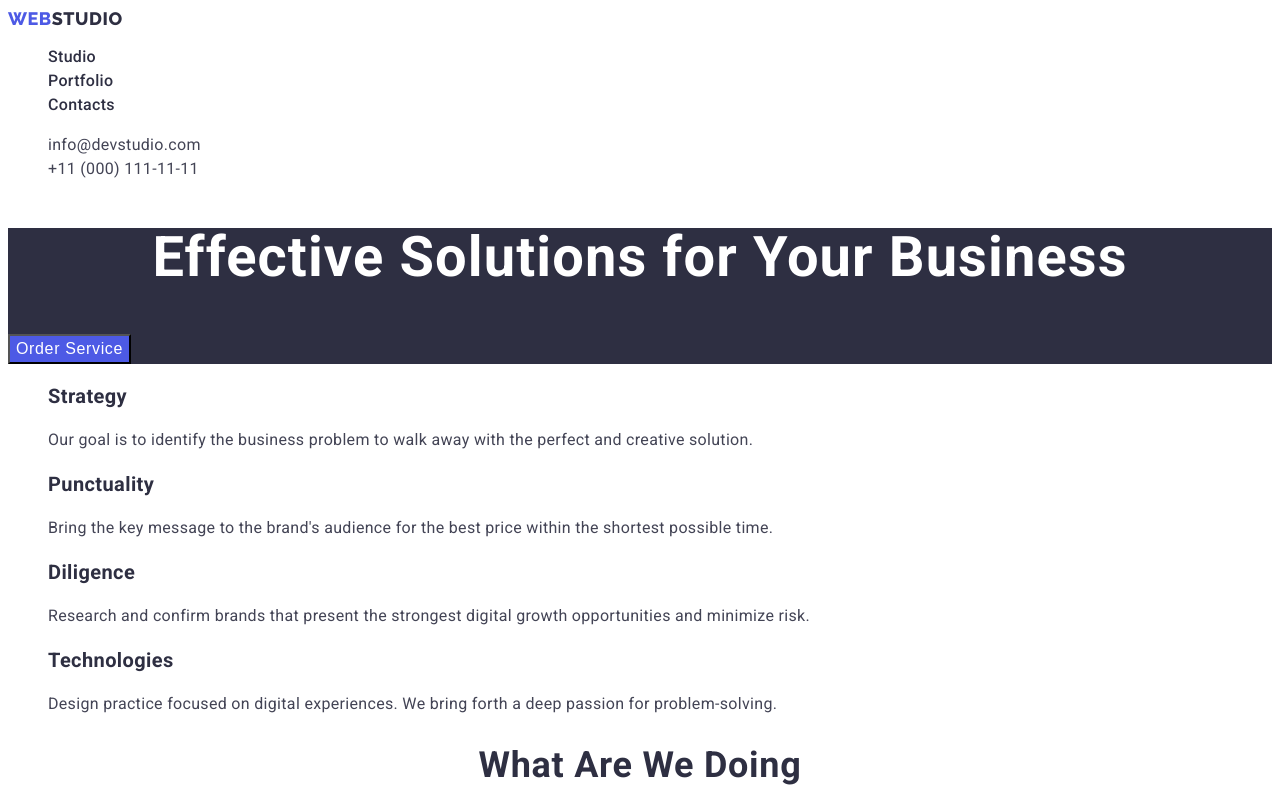
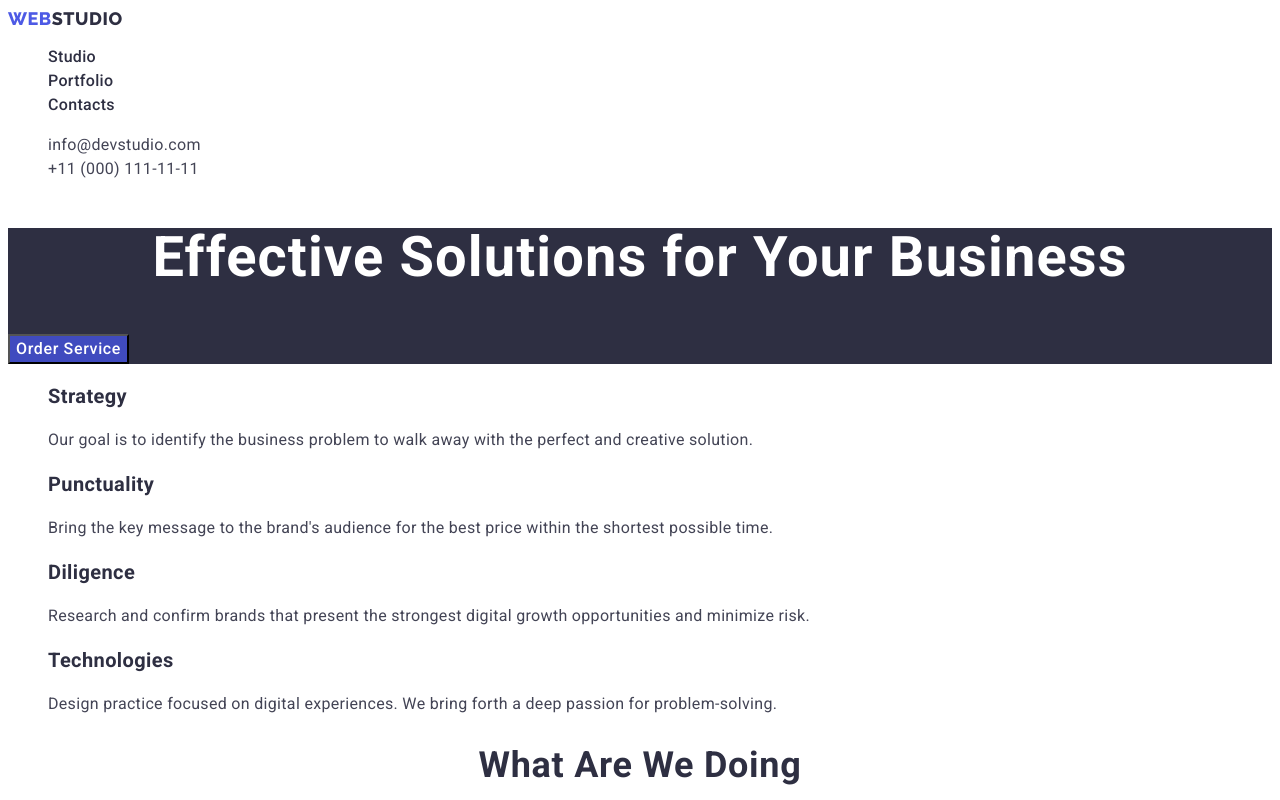
Before and after one commit to VV1010UA/goit-markup-hw-04, a plain HTML site: page index.html in a window 1280 px wide. In both pictures the pointer is over the button "Order Service". Shown: the top 800 px of the page. Drawn offline with Linux system fonts and the light colour scheme.

Commit message:
fix-btn-main-page

```diff
--- a/css/styles.css
+++ b/css/styles.css
@@ -90,9 +90,17 @@ body {
 .btn-main-page {
   color: #fff;
   font-size: 16px;
+  font-family: Roboto;
+  font-weight: 500;
   line-height: 1.5;
   letter-spacing: 0.04em;
   background: #4d5ae5;
+  cursor: pointer;
+}
+
+.btn-main-page:hover,
+.btn-main-page:focus {
+  background-color: #404bbf;
 }
 
 .buttons-main {
```
